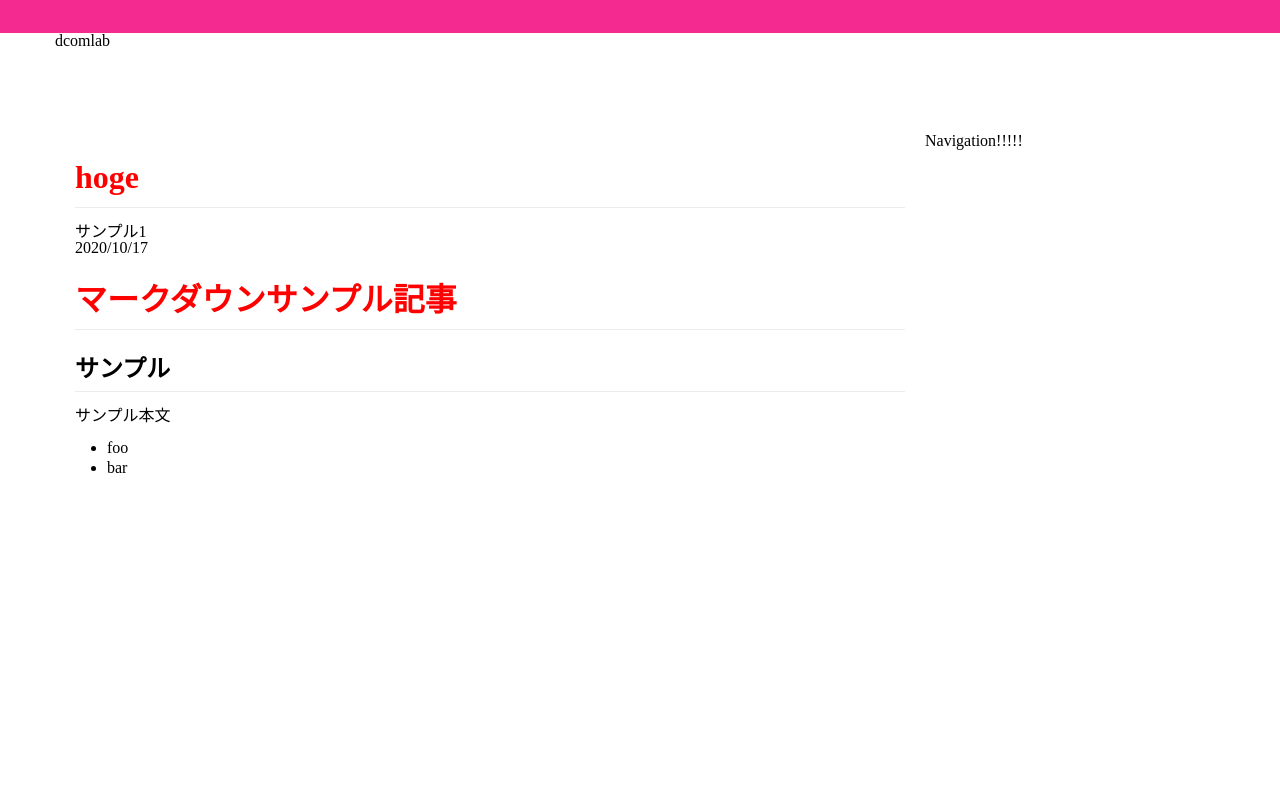
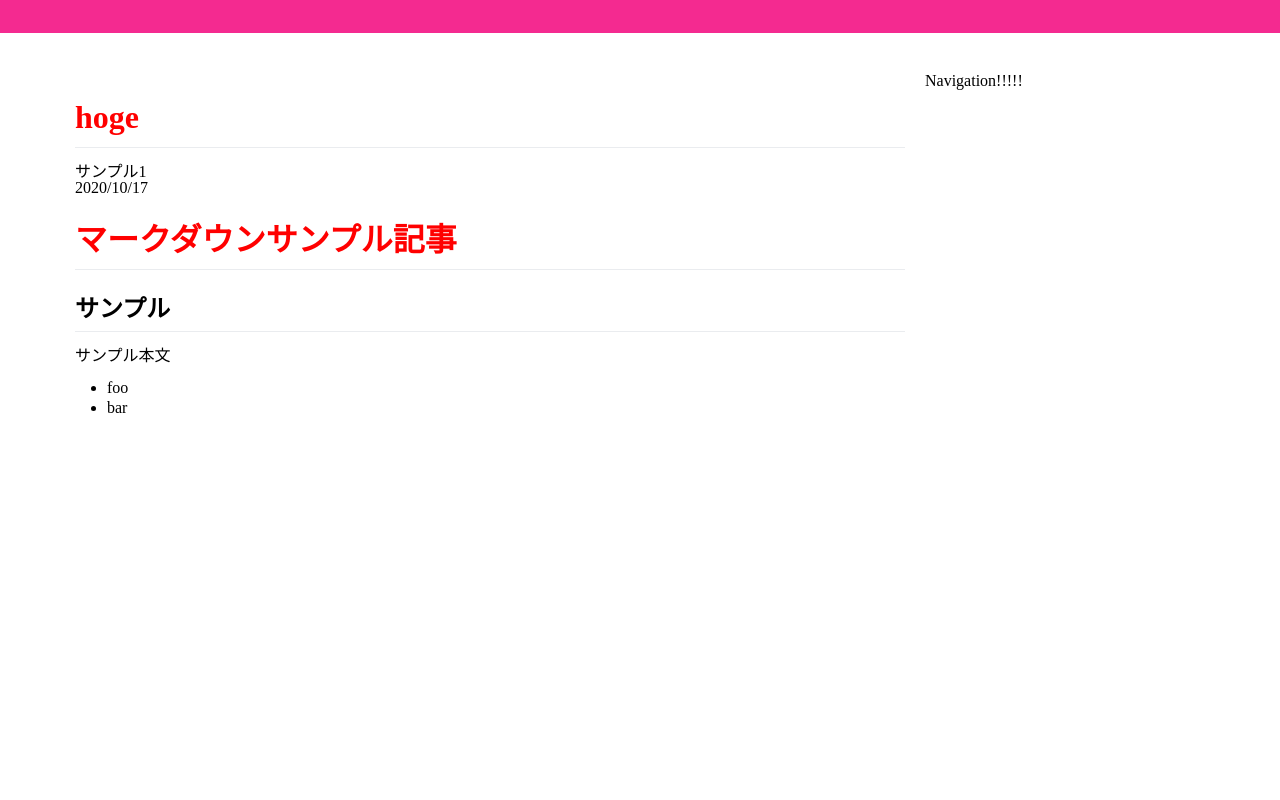
Before and after one commit to ayataka0nk/dcom-lab, a Next.js app: page /posts/202010170628_sample in a window 1280 px wide. Shown: the top 800 px of the page. Built offline with nearby package versions, Linux system fonts and the light colour scheme.

Commit message:
トップロゴ作成

```diff
--- a/components/Header.tsx
+++ b/components/Header.tsx
@@ -2,11 +2,12 @@ import React from "react"
 
 export const Header: React.FC = (props) => {
   return (
-    <div>
-      <div className="title">dcomlab</div>
+    <div className="root">
+      <amp-img src="/images/logo.png" width="307px" height="100px" />
       <style jsx>{`
-        .title {
-          height: 100px;
+        .root {
+          box-sizing: border-box;
+          padding: 20px 0;
         }
       `}</style>
     </div>
--- a/pages/pages/[page].tsx
+++ b/pages/pages/[page].tsx
@@ -54,7 +54,7 @@ const Page: NextPage<{ summaries: Summary[] }> = (props) => {
           box-sizing: border-box;
         }
         .article-card-box {
-          padding: 20px 0px;
+          padding: 0 0 40px 0;
         }
       `}</style>
     </Layout>
```
Also changed, not shown: public/images/logo.png (added).
